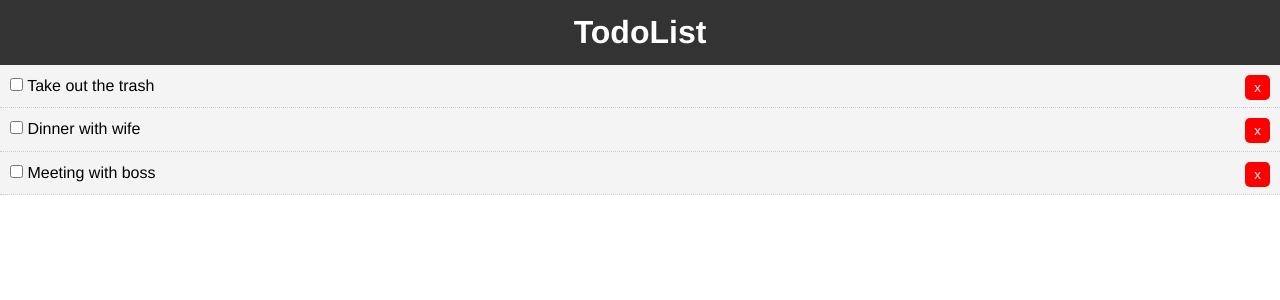
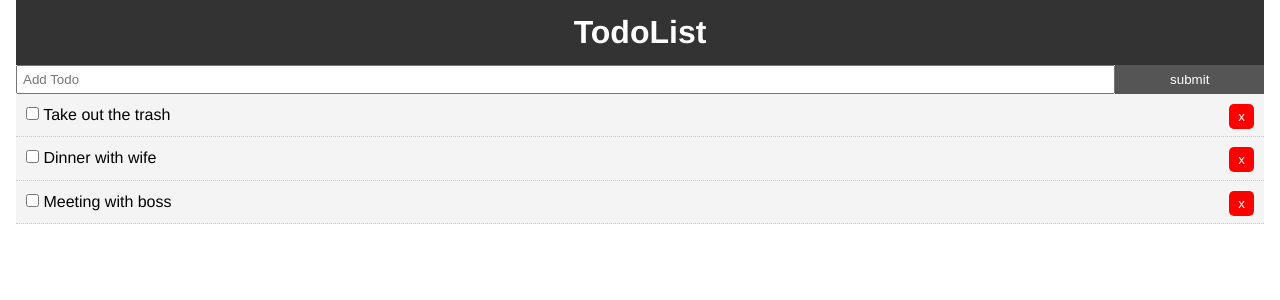
Before and after one commit to nomadlife/react_test_2, a React (Create React App) app: page / in a window 1280 px wide. Shown: the top 300 px of the page. Built offline with nearby package versions, Linux system fonts and the light colour scheme.

Commit message:
add create function / btn design

```diff
--- a/src/App.js
+++ b/src/App.js
@@ -4,6 +4,7 @@
 
 import './App2.css';
 import Header from './components/layout/header';
+import AddTodos from './components/AddTodos';
 
 class App extends Component {
 state = {
@@ -48,9 +49,12 @@
 
     return (
       <div className="App">
-        <Header/>
-        <Todos todos={this.state.todos} markComplete={this.markComplete}
-        delTodo={this.delTodo}></Todos>
+        <div className="container">
+          <Header/>
+          <AddTodos/>
+          <Todos todos={this.state.todos} markComplete={this.markComplete}
+          delTodo={this.delTodo}></Todos>
+        </div>
       </div>
     );
   }
--- a/src/App2.css
+++ b/src/App2.css
@@ -13,3 +13,20 @@
     color : #333;
     text-decoration: none;
 }
+
+.container {
+    padding: 0 1rem;
+}
+
+.btn {
+    display: inline-block;
+    border:none;
+    background: #555;
+    color: #fff;
+    padding:7px 20px;
+    cursor: pointer;
+}
+
+.btn:hover {
+    background: #666;
+}
--- /dev/null
+++ b/src/components/AddTodos.js
@@ -0,0 +1,14 @@
+import React, { Component } from 'react'
+
+export class AddTodos extends Component {
+    render() {
+        return (
+            <form style={{display:'flex'}}>
+                <input type="text" name="title" placeholder="Add Todo" style={{flex:'10', padding:'5px'}}></input>
+                <input type="submit" value="submit" className="btn" style={{flex:'1'}}></input>
+            </form>
+        )
+    }
+}
+
+export default AddTodos
```
